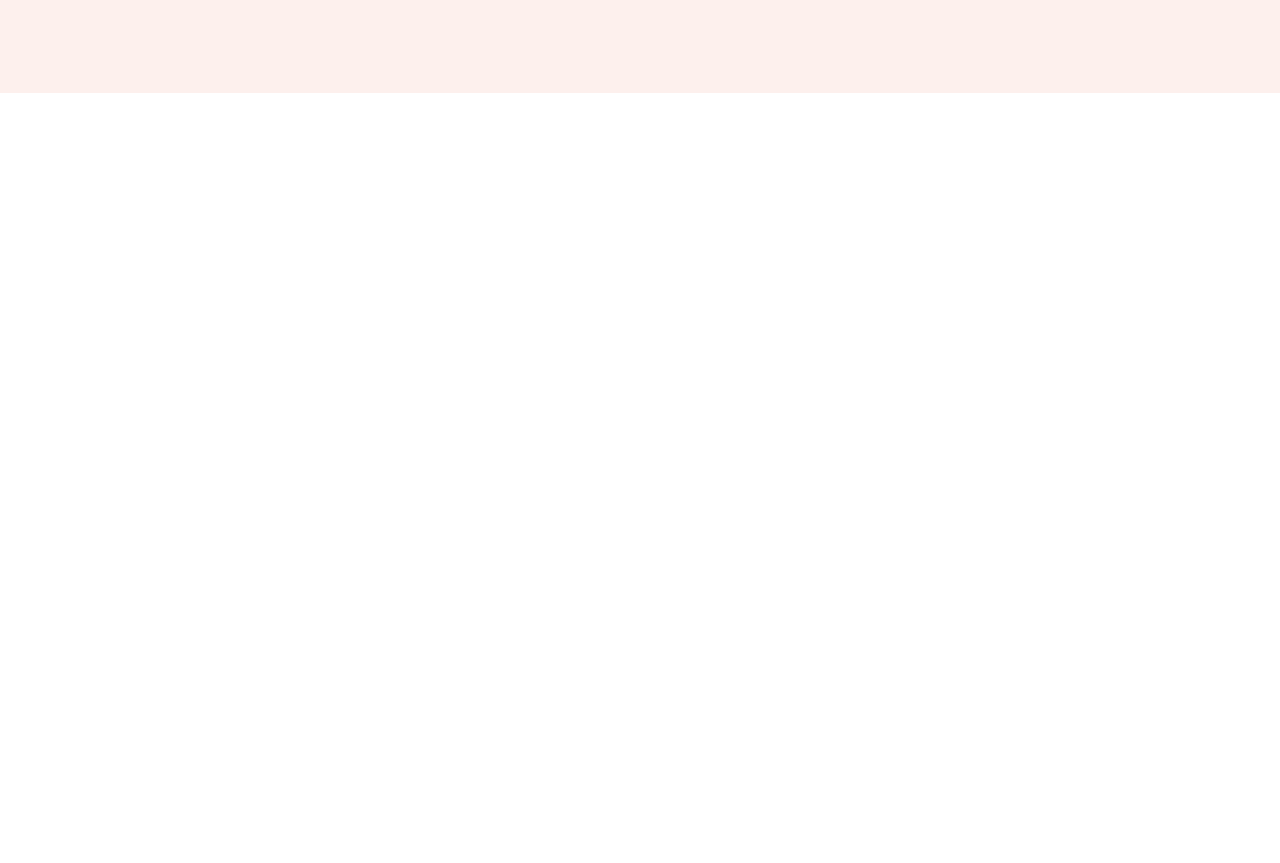
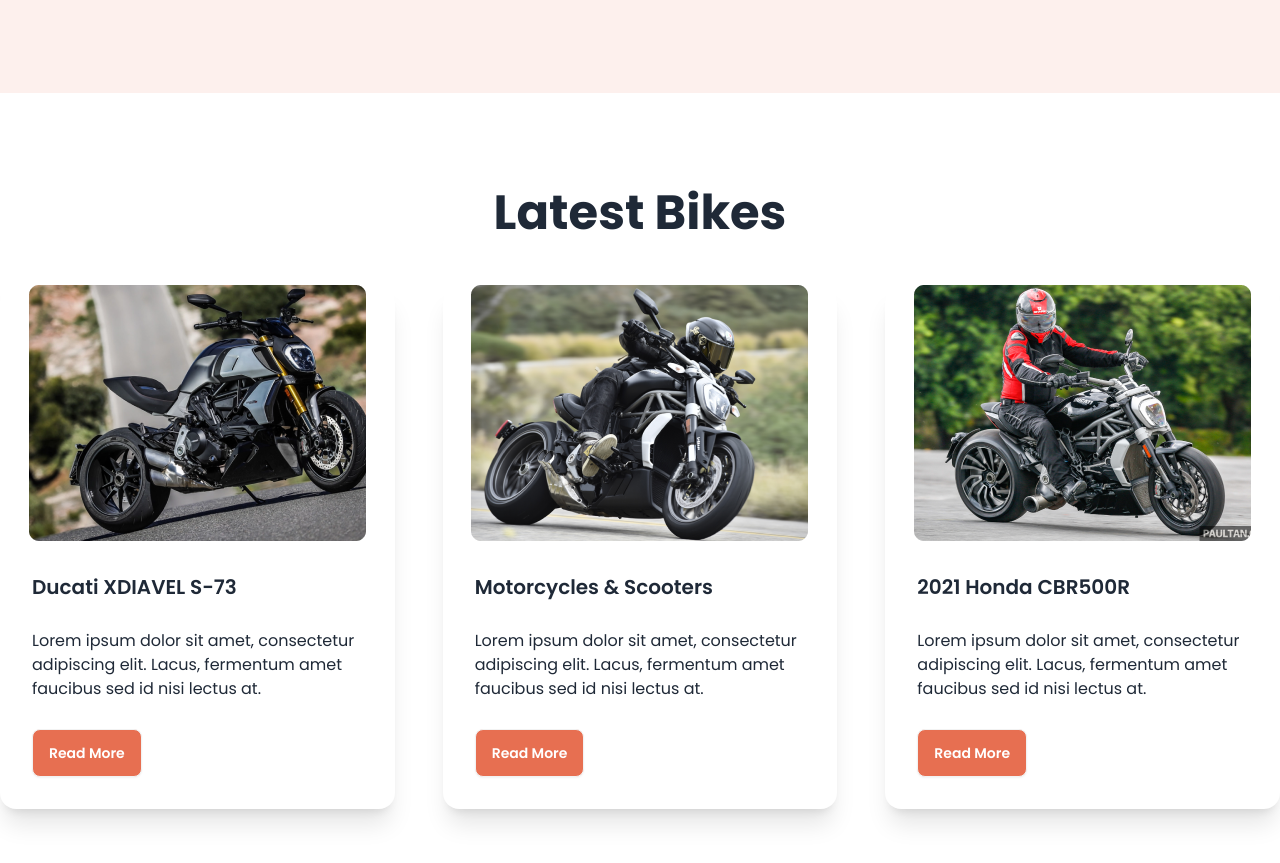
Before and after one commit to Shubel/biker-zone-with-daisyUI-tailwind-css, a plain HTML site: page index.html in a window 1280 px wide. Shown: the part 525-1388 px from the top of the page. Before the commit the page ends 800 px from the top, so only its background shows below. Drawn offline with nearby package versions, Linux system fonts and the light colour scheme.

Commit message:
latest bike section done

```diff
--- a/index.html
+++ b/index.html
@@ -206,7 +206,70 @@
     </header>
 
     <!-- Main Section -->
-    <main class="md:container mx-auto"></main>
+    <main class="md:container mx-auto">
+      <!-- Latest Bike Section -->
+      <section class="my-24">
+        <h3 class="text-5xl font-bold text-center mb-12">Latest Bikes</h3>
+
+        <!-- Cards -->
+        <div class="grid grid-cols-1 gap-12 md:grid-cols-2 lg:grid-cols-3">
+          <!-- Card 1 -->
+          <div class="card bg-base-100 shadow-xl">
+            <figure>
+              <img src="./images/others/latest1.png" alt="Shoes" />
+            </figure>
+            <div class="card-body space-y-5">
+              <h2 class="card-title">Ducati XDIAVEL S-73</h2>
+              <p>
+                Lorem ipsum dolor sit amet, consectetur adipiscing elit. Lacus,
+                fermentum amet faucibus sed id nisi lectus at.
+              </p>
+              <div class="card-actions">
+                <button class="btn bg-bike-primary text-white">
+                  Read More
+                </button>
+              </div>
+            </div>
+          </div>
+          <!-- Card 2 -->
+          <div class="card bg-base-100 shadow-xl">
+            <figure>
+              <img src="./images/others/latest2.png" alt="Shoes" />
+            </figure>
+            <div class="card-body space-y-5">
+              <h2 class="card-title">Motorcycles & Scooters</h2>
+              <p>
+                Lorem ipsum dolor sit amet, consectetur adipiscing elit. Lacus,
+                fermentum amet faucibus sed id nisi lectus at.
+              </p>
+              <div class="card-actions">
+                <button class="btn bg-bike-primary text-white">
+                  Read More
+                </button>
+              </div>
+            </div>
+          </div>
+          <!-- Card 3 -->
+          <div class="card bg-base-100 shadow-xl">
+            <figure>
+              <img src="./images/others/latest3.png" alt="Shoes" />
+            </figure>
+            <div class="card-body space-y-5">
+              <h2 class="card-title">2021 Honda CBR500R</h2>
+              <p>
+                Lorem ipsum dolor sit amet, consectetur adipiscing elit. Lacus,
+                fermentum amet faucibus sed id nisi lectus at.
+              </p>
+              <div class="card-actions">
+                <button class="btn bg-bike-primary text-white">
+                  Read More
+                </button>
+              </div>
+            </div>
+          </div>
+        </div>
+      </section>
+    </main>
 
     <!-- Footer Section -->
     <footer></footer>
```
